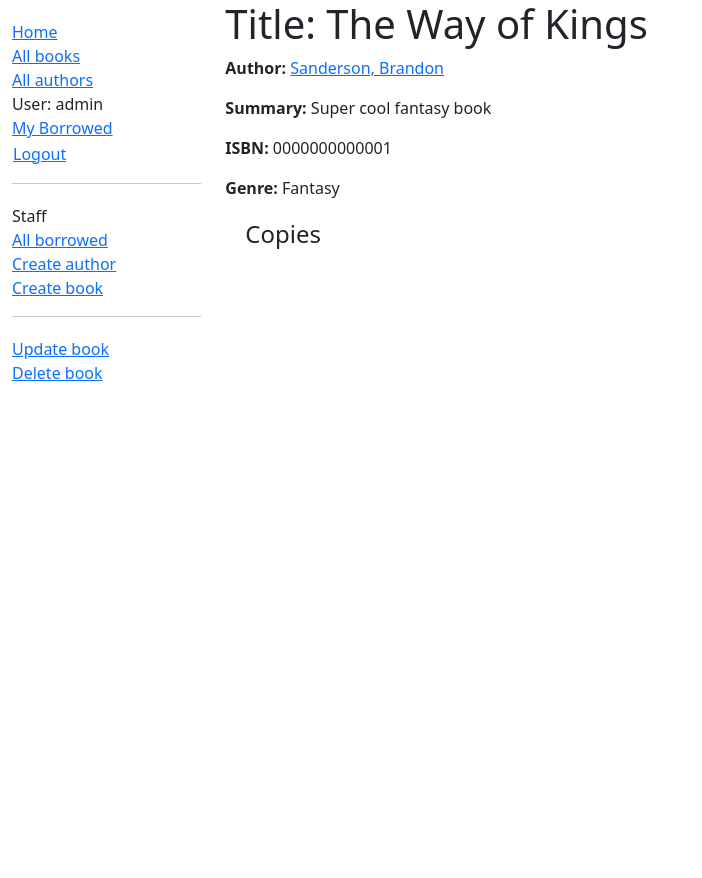
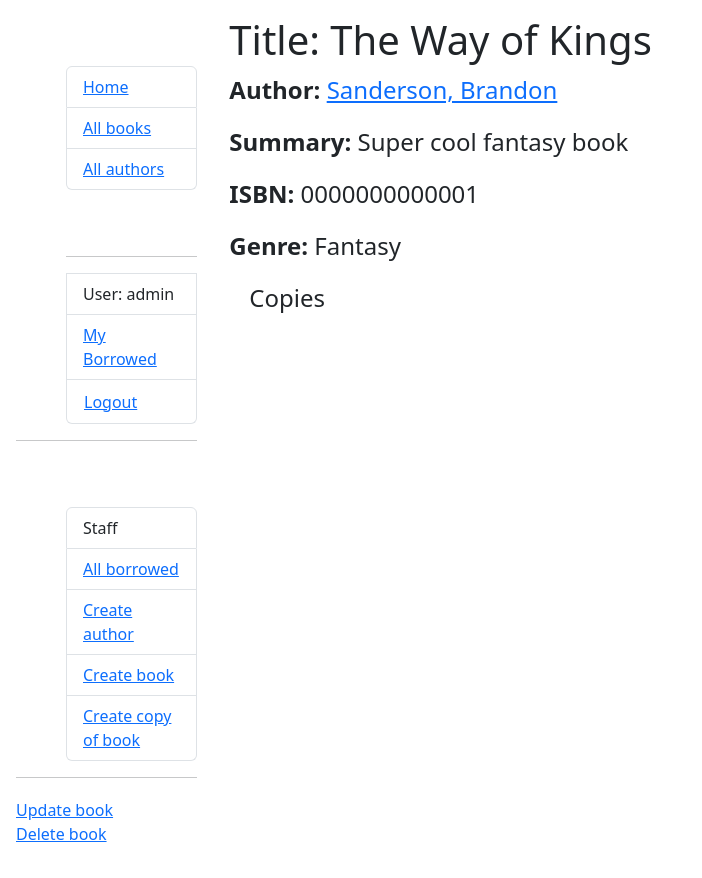
Before and after one commit to ModernTerrain/-csci313-assignment-3-Ben-Newland, a Django app: page /catalog/book/1 in a window 1280 px wide. Shown: the whole page, without its empty margins (0-702 px from the left). Before the commit the page ends 381 px from the top, so only its background shows below. Run offline with Django 5.2, Linux system fonts and the light colour scheme; a user stored in the database is signed in; data comes from the database, SQL or seed files in the repository; both versions use the stored data as it was after the commit.

Commit message:
Added the functionality to delete book instances (only if the book is not reserved or checked out). Also made some styling changes, such as adding padding and making the text size larger for content on all pages.

```diff
--- a/locallibrary/catalog/models.py
+++ b/locallibrary/catalog/models.py
@@ -139,3 +139,7 @@
     def is_overdue(self):
         """Determines if the book is overdue based on due date and current date."""
         return bool(self.due_back and date.today() > self.due_back)
+
+    def get_absolute_url(self):
+        """Returns the URL to access a detail record for this book."""
+        return reverse('book-detail', args=[str(self.book.id)])
--- a/locallibrary/catalog/static/css/styles.css
+++ b/locallibrary/catalog/static/css/styles.css
@@ -12,3 +12,8 @@
     padding: 0;
     margin: 0;
 }
+
+ul.list-group {
+    padding-top: 50px;
+    padding-left: 50px;
+}
--- a/locallibrary/catalog/templates/base.html
+++ b/locallibrary/catalog/templates/base.html
@@ -17,41 +17,47 @@
   <body>
     <div class="container-fluid">
       <div class="row">
-        <div class="col-sm-2">
+        <div class="col-sm-2 p-3">
           {% block sidebar %}
-            <ul class="sidebar-nav">
-              <li><a href="{% url 'index' %}">Home</a></li>
-              <li><a href="{% url 'books' %}">All books</a></li>
-              <li><a href="{% url 'authors' %}">All authors</a></li>
+            <ul class="list-group">
+              <li class="list-group-item"><a href="{% url 'index' %}">Home</a></li>
+              <li class="list-group-item"><a href="{% url 'books' %}">All books</a></li>
+              <li class="list-group-item"><a href="{% url 'authors' %}">All authors</a></li>
+            </ul>
+            <ul class="list-group">
               {% if user.is_authenticated %}
-              <li>User: {{ user.get_username }}</li>
-              <li><a href="{% url 'my-borrowed' %}">My Borrowed</a></li>
-              <li>
+              <hr>
+              <li class="list-group-item">User: {{ user.get_username }}</li>
+              <li class="list-group-item"><a href="{% url 'my-borrowed' %}">My Borrowed</a></li>
+              <li class="list-group-item">
                 <form id="logout-form" method="post" action="{% url 'admin:logout' %}">
                   {% csrf_token %}
                   <button type="submit" class="btn btn-link">Logout</button>
                 </form>
               </li>
             {% else %}
-              <li><a href="{% url 'login' %}?next={{ request.path }}">Login</a></li>
+              <li class="list-group-item"><a href="{% url 'login' %}?next={{ request.path }}">Login</a></li>
             {% endif %}
             </ul>
             {% if user.is_staff %}
             <hr>
-            <ul class="sidebar-nav">
-            <li>Staff</li>
-               <li><a href="{% url 'all-borrowed' %}">All borrowed</a></li>
+            <ul class="list-group">
+            <li class="list-group-item">Staff</li>
+               <li class="list-group-item"><a href="{% url 'all-borrowed' %}">All borrowed</a></li>
             {% if perms.catalog.add_author %}
-               <li><a href="{% url 'author-create' %}">Create author</a></li>
+               <li class="list-group-item"><a href="{% url 'author-create' %}">Create author</a></li>
             {% endif %}
             {% if perms.catalog.add_book %}
-               <li><a href="{% url 'book-create' %}">Create book</a></li>
+               <li class="list-group-item"><a href="{% url 'book-create' %}">Create book</a></li>
+            {% endif %}
+            {% if perms.catalog.add_bookinstance %}
+               <li class="list-group-item"><a href="{% url 'book-instance-create' %}">Create copy of book</a></li>
             {% endif %}
             </ul>
             {% endif %}
           {% endblock %}
         </div>
-        <div class="col-sm-10 ">{% block content %}{% endblock %}
+        <div class="col-sm-10 p-3 fs-4">{% block content %}{% endblock %}
           {% block pagination %}
             {% if is_paginated %}
               <div class="pagination">
--- a/locallibrary/catalog/templates/catalog/book_detail.html
+++ b/locallibrary/catalog/templates/catalog/book_detail.html
@@ -24,6 +24,9 @@
       <p><strong>Imprint:</strong> {{ copy.imprint }}</p>
       <p><strong>Language:</strong> {{ copy.language }}</p>
       <p class="text-muted"><strong>Id:</strong> {{ copy.id }}</p>
+      {% if not copy.status == 'o' and not copy.status == 'r' and perms.catalog.delete_bookinstance %}
+      <a href="{% url 'book-instance-delete' copy.id %}">Delete Copy</a></p>
+      {% endif %}
     {% endfor %}
   </div>
 {% endblock %}
--- a/locallibrary/catalog/urls.py
+++ b/locallibrary/catalog/urls.py
@@ -16,4 +16,7 @@
     path('book/create/', views.BookCreate.as_view(), name='book-create'),
     path('book/<int:pk>/update/', views.BookUpdate.as_view(), name='book-update'),
     path('book/<int:pk>/delete/', views.BookDelete.as_view(), name='book-delete'),
+    path('bookinst/create/', views.BookInstCreate.as_view(), name='book-instance-create'),
+    path('bookinst/<uuid:pk>/update/', views.BookInstUpdate.as_view(), name='book-instance-update'),
+    path('bookinst/<uuid:pk>/delete/', views.BookInstDelete.as_view(), name='book-instance-delete'),
 ]
--- a/locallibrary/catalog/views.py
+++ b/locallibrary/catalog/views.py
@@ -167,3 +167,31 @@
             return HttpResponseRedirect(
                 reverse("book-delete", kwargs={"pk": self.object.pk})
             )
+
+class BookInstCreate(PermissionRequiredMixin, CreateView):
+    model = BookInstance
+    fields = ['id', 'book', 'imprint', 'due_back', 'language', 'status']
+    permission_required = 'catalog.add_bookinstance'
+
+class BookInstUpdate(PermissionRequiredMixin, UpdateView):
+    model = BookInstance
+    # Not recommended (potential security issue if more fields added)
+    fields = '__all__'
+    permission_required = 'catalog.change_bookinstance'
+
+class BookInstDelete(PermissionRequiredMixin, DeleteView):
+    def associated_book(self):
+        return self.object.book.id
+    primary = associated_book
+    model = BookInstance
+    success_url = reverse_lazy('book-detail/primary')
+    permission_required = 'catalog.delete_bookinstance'
+
+    def form_valid(self, form):
+        try:
+            self.object.delete()
+            return HttpResponseRedirect(self.success_url)
+        except Exception as e:
+            return HttpResponseRedirect(
+                reverse("book-instance-delete", kwargs={"pk": self.object.pk})
+            )
```
Also changed, not shown: locallibrary/catalog/templates/catalog/bookinstance_confirm_delete.html (added, +26 -0 lines), locallibrary/catalog/templates/catalog/bookinstance_form.html (added, +11 -0 lines), locallibrary/catalog/migrations/0005_alter_author_date_of_death.py (added), locallibrary/db.sqlite3, locallibrary/locallibrary/settings.py (line endings or trailing spaces).
